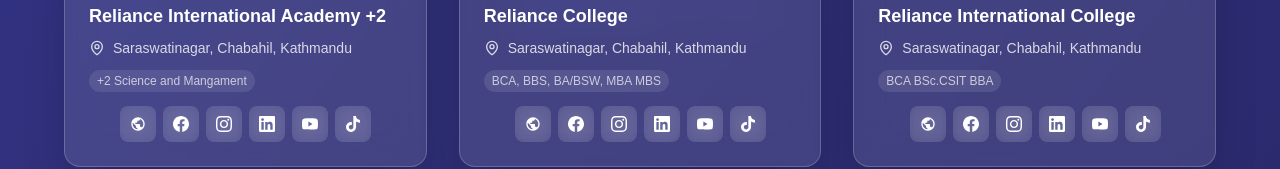
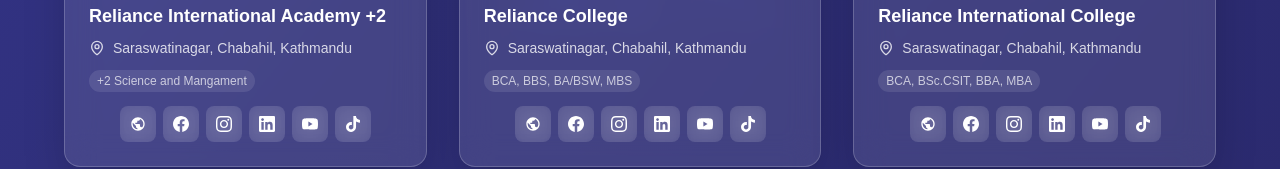
Before and after one commit to rumanstha/ren-web, a Next.js app: page / in a window 1280 px wide. Shown: the part 1083-1252 px from the top of the page. Built offline with nearby package versions, Linux system fonts and the light colour scheme.

Commit message:
Change course

```diff
--- a/app/page.js
+++ b/app/page.js
@@ -106,7 +106,7 @@
       title: "Reliance College",
       image: "/images/schools/ria+2.png",
       location: "Saraswatinagar, Chabahil, Kathmandu",
-      programs: "BCA, BBS, BA/BSW, MBA MBS",
+      programs: "BCA, BBS, BA/BSW, MBS",
 
       logo: "/images/logos/rc.png",
       socialLinks: {
@@ -123,7 +123,7 @@
       title: "Reliance International College",
       image: "/images/schools/ria+2.png",
       location: "Saraswatinagar, Chabahil, Kathmandu",
-      programs: "BCA BSc.CSIT BBA",
+      programs: "BCA, BSc.CSIT, BBA, MBA",
 
       logo: "/images/logos/ric.png",
       socialLinks: {
```
